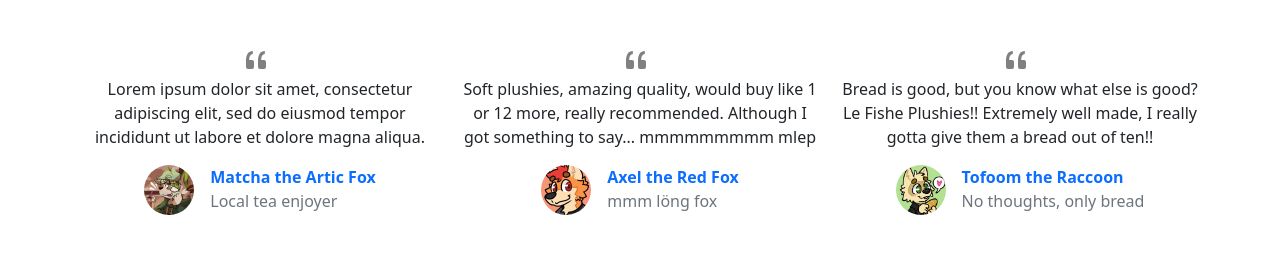
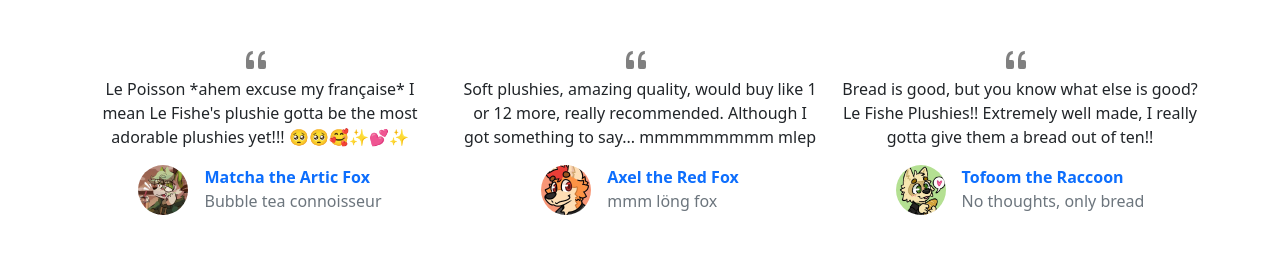
Before and after one commit to jarondlk/le-fishe-plushies, a plain HTML site: page index.html in a window 1280 px wide. Shown: the part 6092-6358 px from the top of the page. Drawn offline with nearby package versions, Linux system fonts and the light colour scheme; a web font is replaced by a local one.

Commit message:
Update banner

```diff
--- a/index.html
+++ b/index.html
@@ -595,14 +595,14 @@
                             </svg>
                         </span>
                         <p class="text-center">
-                            Lorem ipsum dolor sit amet, consectetur adipiscing elit, sed do eiusmod tempor incididunt ut
-                            labore et dolore magna aliqua.
+                            Le Poisson *ahem excuse my française* I mean Le Fishe's plushie gotta be the most adorable
+                            plushies yet!!! 🥺🥺🥰✨💕✨
                         </p>
                         <div class="d-flex"><img class="rounded-circle flex-shrink-0 me-3 fit-cover" width="50"
                                 height="50" src="assets/images/testimonials/tes1.jpg" />
                             <div>
                                 <p class="fw-bold text-primary mb-0">Matcha the Artic Fox</p>
-                                <p class="text-muted mb-0">Local tea enjoyer</p>
+                                <p class="text-muted mb-0">Bubble tea connoisseur</p>
                             </div>
                         </div>
                         <div class="card border-0 shadow-none">
```
Also changed, not shown: store.html (+1 -1 lines).
